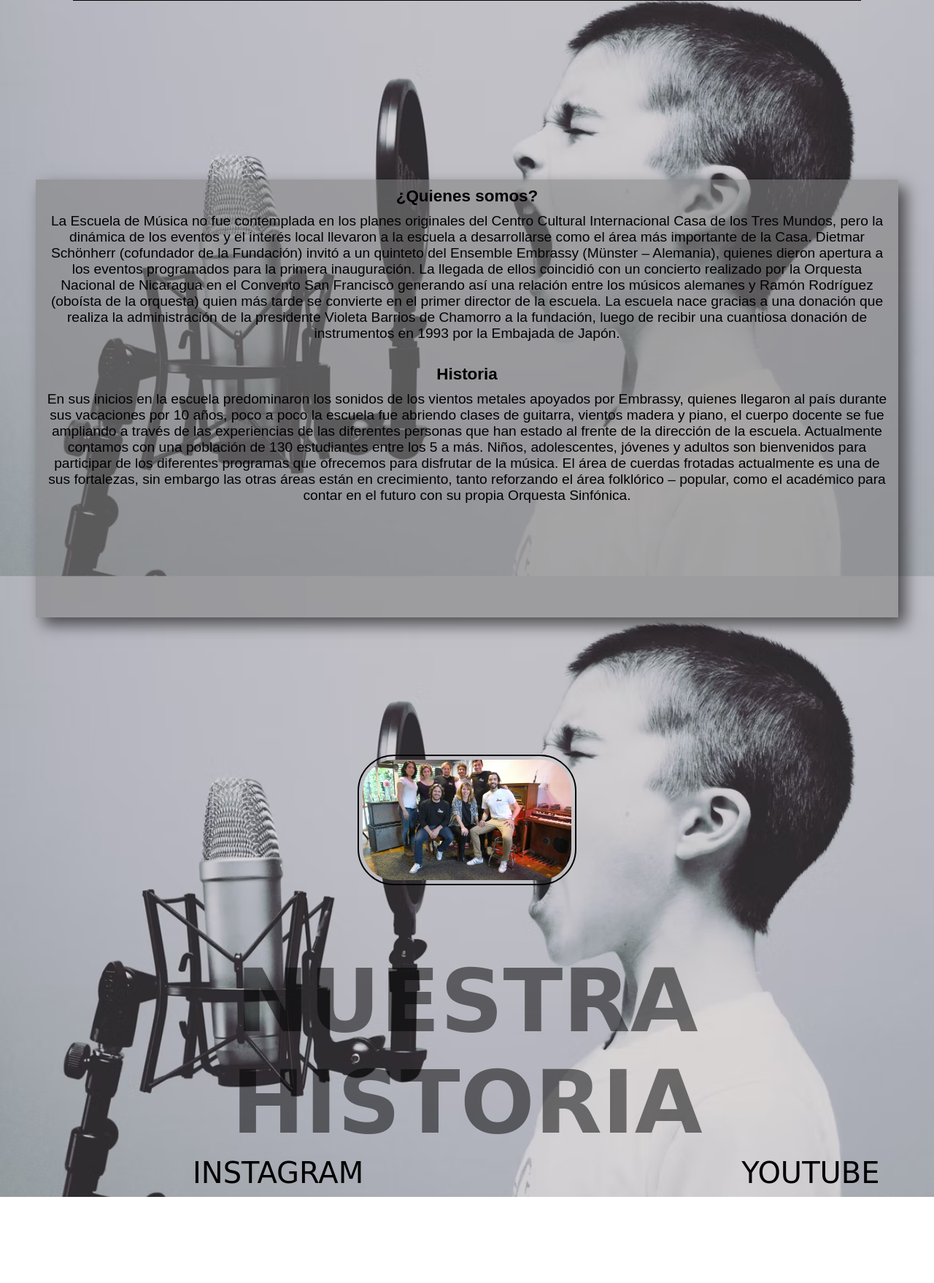
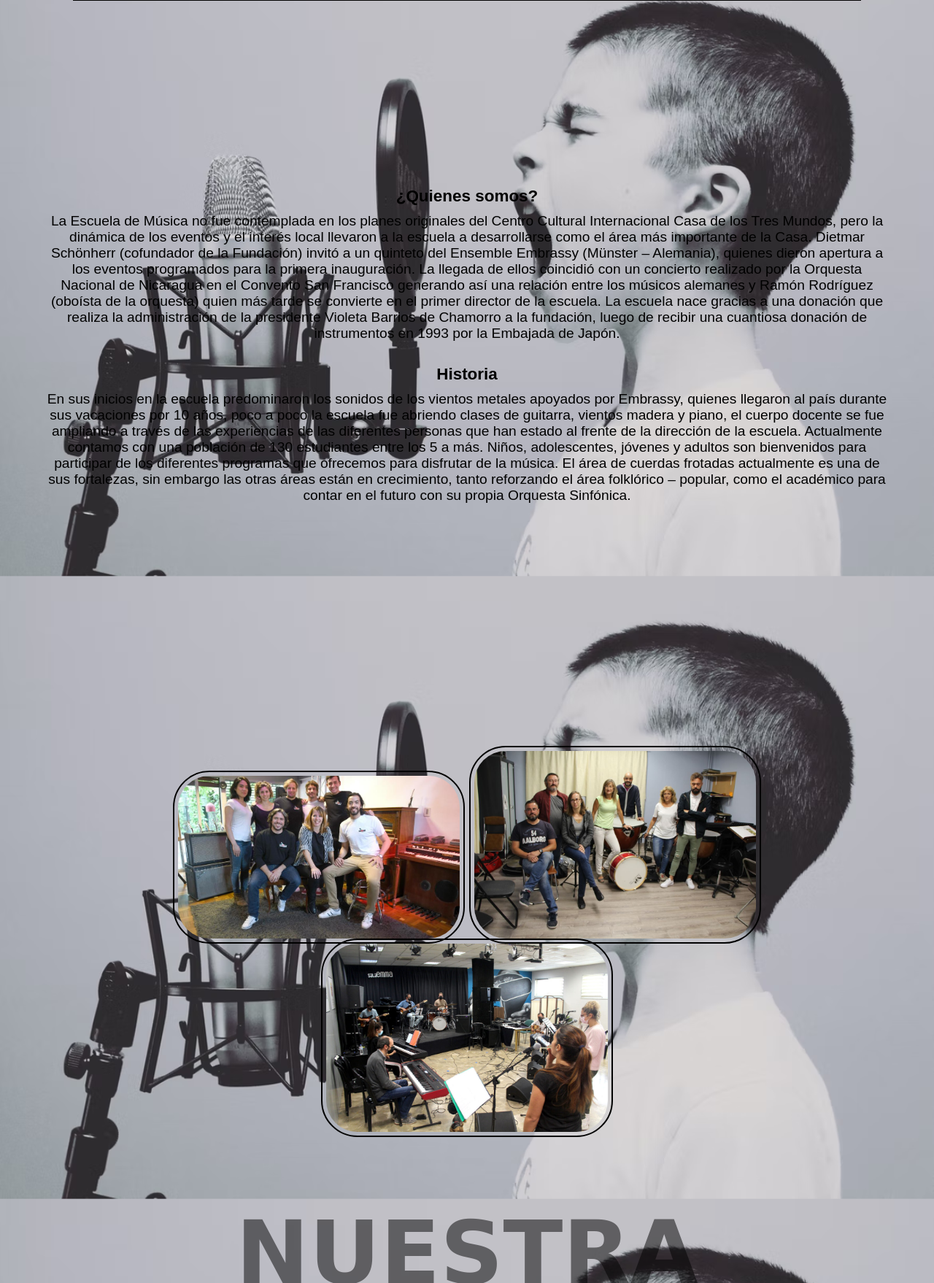
Before and after one commit to Agu1laredu/AcademiaGarrison, a website: page nosotros.html in a window 1280 px wide. Shown: the part 64-1822 px from the top of the page at 73% size. Before the commit the page ends 1704 px from the top, so only its background shows below. Drawn offline with Linux system fonts and the light colour scheme; a web font is replaced by a local one.

Commit message:
Finalizando

```diff
--- a/nosotros.html
+++ b/nosotros.html
@@ -104,7 +104,9 @@
     </section>
 
     <section id="sueñoss" class="sectionn">
-        <img src="Imagenes/staff.jpg" alt="logotipo">
+        <img src="Imagenes/staff.jpg" alt="Equipo">
+        <img src="Imagenes/stafff.jpg" style="margin-top: -1%;" alt="Equipo">
+        <img src="Imagenes/staffff.jpg" style="margin-top: -1%;" alt="Equipo">
     </section>
 
     <main id="titulito" class="tituloanimado">
--- a/scss/_nosotros.scss
+++ b/scss/_nosotros.scss
@@ -1,8 +1,6 @@
 @media (max-width: 800px) {
 
-    #avionn{
-        height: 240%;
-    }
+
 
     #sueñoss{
         img{
@@ -18,15 +16,13 @@
 #avionn{
     margin-bottom: 5%;
     height: 200%;
-    background-color: rgba(128, 128, 128, 0.548);
-    box-shadow: 10px 10px 20px rgba(0, 0, 0, 0.6);
 }
 
 
 #sueñoss{
     margin-top: 40%;
     img{
-        width: 300px;
+        width: 400px;
         border-radius: 50px;
         border: 2px solid black ;
     }
```
Also changed, not shown: ArticulosHome/Articulodos.html (+3 -0 lines), Imagenes/stafff.jpg (added), Imagenes/staffff.jpg (added), scss/index.css, 1 other file.
